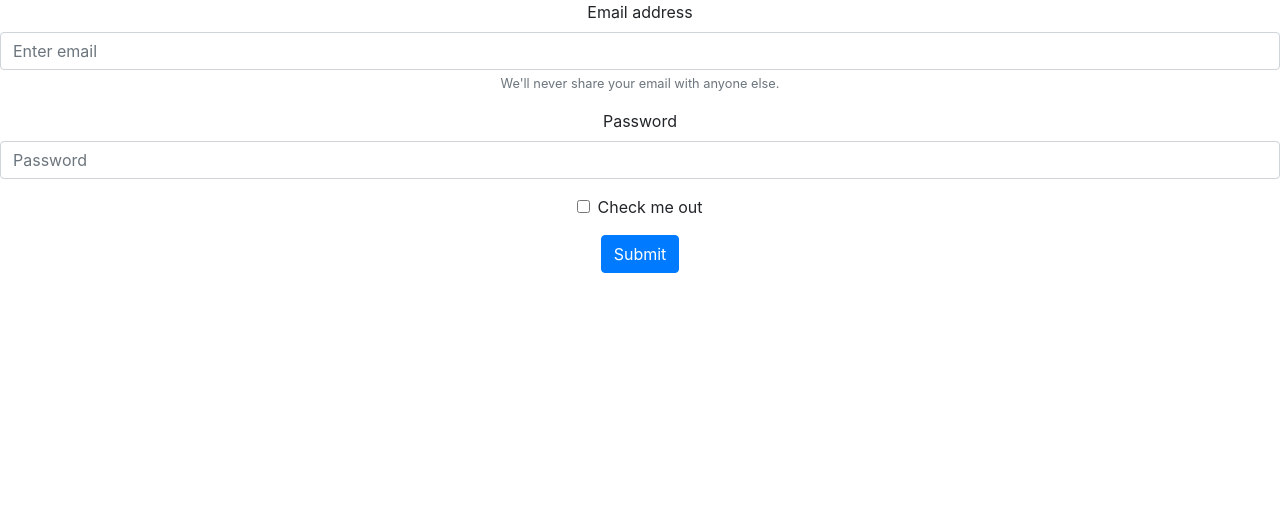
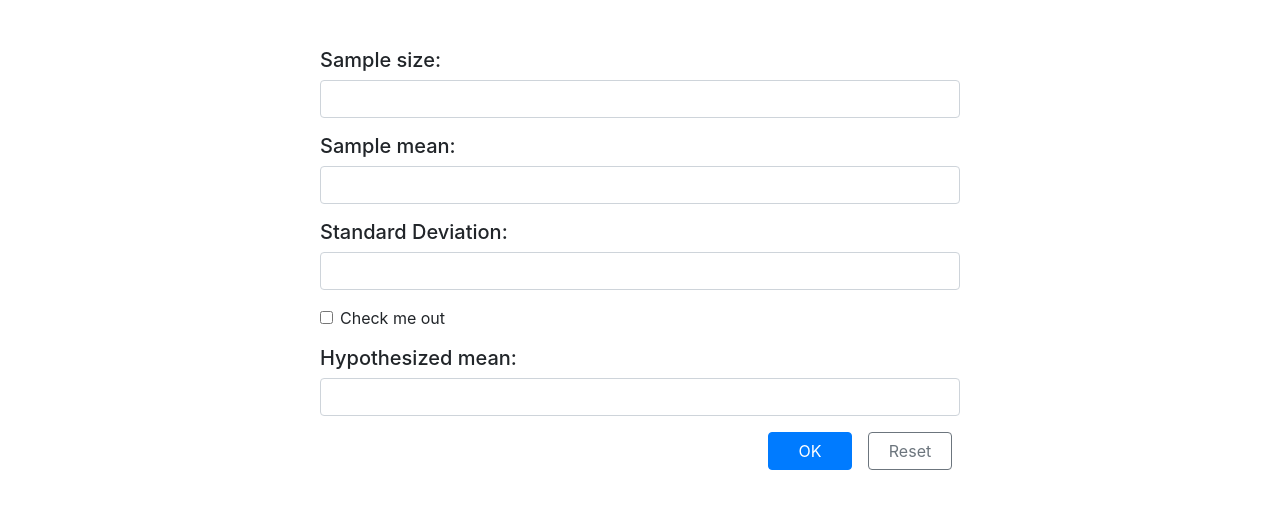
Before and after one commit to TaranRickard/minitab-interview, a React (Create React App) app: page / in a window 1280 px wide. Shown: the top 508 px of the page. Built offline with nearby package versions, Linux system fonts and the light colour scheme.

Commit message:
UI complete

```diff
--- a/src/App.css
+++ b/src/App.css
@@ -36,3 +36,7 @@
     transform: rotate(360deg);
   }
 }
+
+.form-btn {
+  width: 100px;
+}
--- a/src/App.js
+++ b/src/App.js
@@ -1,40 +1,61 @@
 ///////////////////////////////////////////////////////////////////////////////
 //
-//  Project: Minitab Pre-Interview Assignment
+// Project: Minitab Pre-Interview Assignment
 //
-//  Author: Taran Rickard
-//    - tbr5094@psu.edu | taranrickard@gmail.com
-//    - 484-949-5540
+// Author: Taran Rickard
+// - tbr5094@psu.edu | taranrickard@gmail.com
+// - 484-949-5540
 //
-//  Created: 1/13/2021
+// Created: 1/13/2021
 //
 import './App.css';
 import Button from 'react-bootstrap/Button';
 import Form from 'react-bootstrap/Form';
 
+
 function App() {
 	return (
 		<div className="App">
+			<div class="w-50 mx-auto pt-5 text-left">
 				<Form>
 					<Form.Group controlId="formBasicEmail">
-          <Form.Label>Email address</Form.Label>
-          <Form.Control type="email" placeholder="Enter email" />
-          <Form.Text className="text-muted">
-            We'll never share your email with anyone else.
-    </Form.Text>
+						<Form.Label as="h5" >Sample size:</Form.Label>
+						<Form.Control type="email" />
+					</Form.Group>
+					<Form.Group controlId="formBasicEmail">
+						<Form.Label as="h5">Sample mean:</Form.Label>
+						<Form.Control type="email" />
+					</Form.Group>
+					<Form.Group controlId="formBasicEmail">
+						<Form.Label as="h5">Standard Deviation:</Form.Label>
+						<Form.Control type="email" />
 					</Form.Group>
 
-        <Form.Group controlId="formBasicPassword">
-          <Form.Label>Password</Form.Label>
-          <Form.Control type="password" placeholder="Password" />
-        </Form.Group>
 					<Form.Group controlId="formBasicCheckbox">
 						<Form.Check type="checkbox" label="Check me out" />
 					</Form.Group>
-        <Button variant="primary" type="submit">
-          Submit
+					<Form.Group controlId="formBasicEmail">
+						<Form.Label as="h5">Hypothesized mean:</Form.Label>
+						<Form.Control type="email" />
+
+					</Form.Group>
+					<div class="d-flex justify-content-end">
+						<div class="px-2 form-btn">
+							<Button block variant="primary" type="submit">
+								OK
           				</Button>
+						</div>
+						<div class="px-2 form-btn">
+							<Button block variant="outline-secondary">
+								Reset
+          				</Button>
+						</div>
+
+					</div>
+
 				</Form>
+			</div>
+
 		</div>
 	);
 }
```
Also changed, not shown: 1 other file (tests, documents, lock files or other folders). Lines whose indentation alone changed are shown as unchanged.
